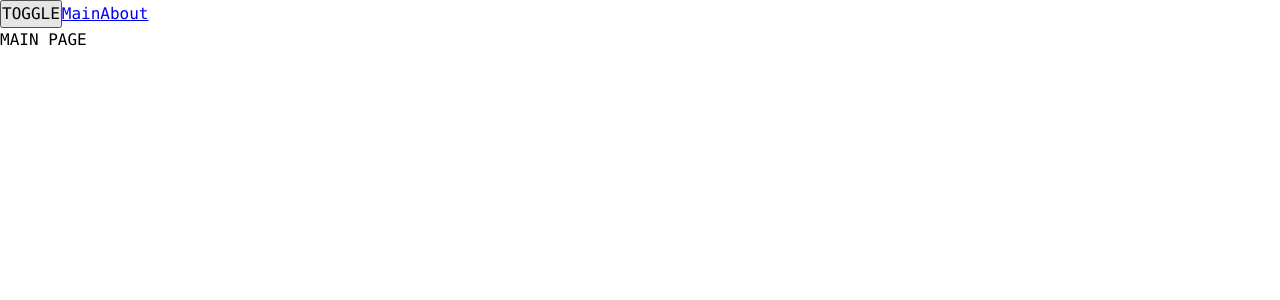
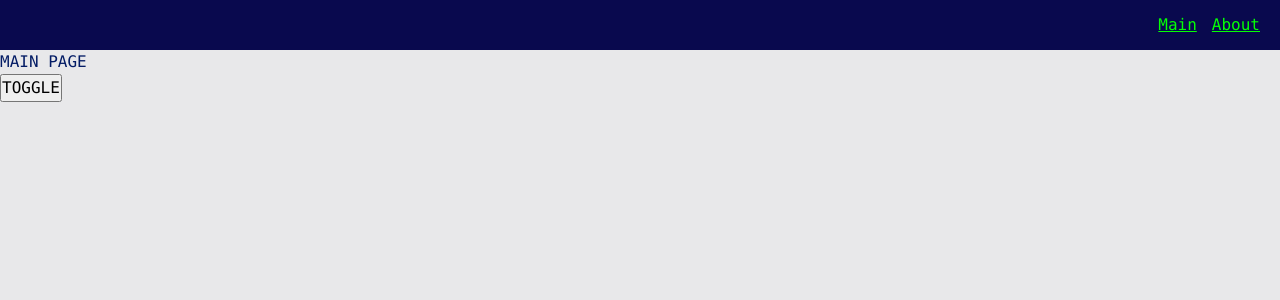
Before and after one commit to LevenchukO/stc_207_front_end, a React app: page / in a window 1280 px wide. Shown: the top 300 px of the page. Built offline with nearby package versions, Linux system fonts and the light colour scheme.

Commit message:
navbar widget and custom link component with theme styles

```diff
--- a/src/app/App.tsx
+++ b/src/app/App.tsx
@@ -4,17 +4,17 @@
 import { classNames } from "shared/lib/classNames/classNames";
 import { useTheme } from "app/providers/themeProvider";
 import { AppRouter } from "./providers/router";
+import { Navbar } from "widgets/Navbar";
 
 const App = () => {
   const { theme, toggleTheme } = useTheme();
 
   return (
     <div className={classNames("app", {}, [theme])}>
-      <button onClick={toggleTheme}>TOGGLE</button>
-      <Link to={"/"}>Main</Link>
-      <Link to={"/about"}>About</Link>
+      <Navbar />
 
       <AppRouter />
+      <button onClick={toggleTheme}>TOGGLE</button>
     </div>
   );
 };
--- a/src/app/styles/themes/dark.scss
+++ b/src/app/styles/themes/dark.scss
@@ -1,6 +1,9 @@
 .app.dark {
     --bg-color: #090949;
+    --inverted-bg-color: #e8e8ea;
 
     --primary-color: #049604;
     --secondary-color: #04ff04;
+    --inverted-primary-color: #041c65;
+    --inverted-secondary-color: #0449e0;
 }
--- a/src/app/styles/themes/normal.scss
+++ b/src/app/styles/themes/normal.scss
@@ -1,6 +1,9 @@
-.app.normal {
+.app.light {
     --bg-color: #e8e8ea;
+    --inverted-bg-color: #09094e;
 
     --primary-color: #041c65;
     --secondary-color: #0449e0;
+    --inverted-primary-color: #049604;
+    --inverted-secondary-color: #04ff04;
 }
--- a/src/app/styles/variables/global.scss
+++ b/src/app/styles/variables/global.scss
@@ -8,4 +8,8 @@
     --font-size-l: 24px;
     --font-line-l: 32px;
     --font-l: var(--font-size-l) / var(--font-line-l) var(--font-family-main);
+
+    //sizes
+
+    --navbar-height: 50px;
 }
--- a/src/shared/lib/classNames/classNames.ts
+++ b/src/shared/lib/classNames/classNames.ts
@@ -1,9 +1,9 @@
 type Mods = Record<string, string | boolean>
 
-export function classNames(cls: string, mods: Mods, additional: string[]): string {
+export function classNames(cls: string, mods: Mods = {}, additional: string[] = []): string {
     return [
         cls,
-        ...additional,
+        ...additional.filter(Boolean),
         ...Object.entries(mods).filter(([className, value]) => Boolean(value))
         .map(([className]) => className)
 
--- /dev/null
+++ b/src/shared/ui/AppLink/AppLink.module.scss
@@ -0,0 +1,11 @@
+.appLink {
+    color: var(--primary-color);
+}
+
+.primary {
+    color: var(--primary-color)
+}
+
+.secondary {
+    color: var(--inverted-secondary-color)
+}
--- /dev/null
+++ b/src/shared/ui/AppLink/AppLink.tsx
@@ -0,0 +1,35 @@
+import { classNames } from "shared/lib/classNames/classNames";
+import cls from "./AppLink.module.scss";
+import { Link, LinkProps } from "react-router-dom";
+import { FC } from "react";
+
+export enum AppLinkTheme {
+  PRIMARY = "primary",
+  SECONDARY = "secondary",
+}
+
+interface AppLinkProps extends LinkProps {
+  className?: string;
+  children: React.ReactNode;
+  theme?: AppLinkTheme;
+}
+
+export const AppLink: FC<AppLinkProps> = (props) => {
+  const {
+        className,
+        children,
+        to,
+        theme = AppLinkTheme.PRIMARY,
+        ...otherProps
+    } = props;
+
+  return (
+    <Link
+      to={to}
+      className={classNames(cls.appLink, {}, [className, cls[theme]])}
+      {...otherProps}
+    >
+      {children}
+    </Link>
+  );
+};
--- /dev/null
+++ b/src/widgets/Navbar/index.ts
@@ -0,0 +1 @@
+export { Navbar } from "./ui/Navbar";
--- /dev/null
+++ b/src/widgets/Navbar/ui/Navbar.module.scss
@@ -0,0 +1,17 @@
+.navbar {
+    width: 100%;
+    height: var(--navbar-height);
+    padding: 20px;
+    background:  var(--inverted-bg-color);
+    align-items: center;
+    display: flex;
+}
+
+.links {
+    margin-left: auto;
+}
+
+.mainLink {
+    margin-right: 15px;
+
+}
--- /dev/null
+++ b/src/widgets/Navbar/ui/Navbar.tsx
@@ -0,0 +1,18 @@
+import { classNames } from "shared/lib/classNames/classNames";
+import cls from "./Navbar.module.scss";
+import { AppLink, AppLinkTheme } from "shared/ui/AppLink/AppLink";
+
+interface NavbarProps {
+  className?: string;
+}
+
+export const Navbar = ({ className }: NavbarProps) => {
+  return (
+    <div className={classNames(cls.navbar, {}, [className])}>
+      <div className={cls.links}>
+        <AppLink theme={AppLinkTheme.SECONDARY} to={"/"} className={cls.mainLink}>Main</AppLink>
+        <AppLink theme={AppLinkTheme.SECONDARY} to={"/about"}>About</AppLink>
+      </div>
+    </div>
+  );
+};
```
Also changed, not shown: src/widgets/index.ts (deleted).
